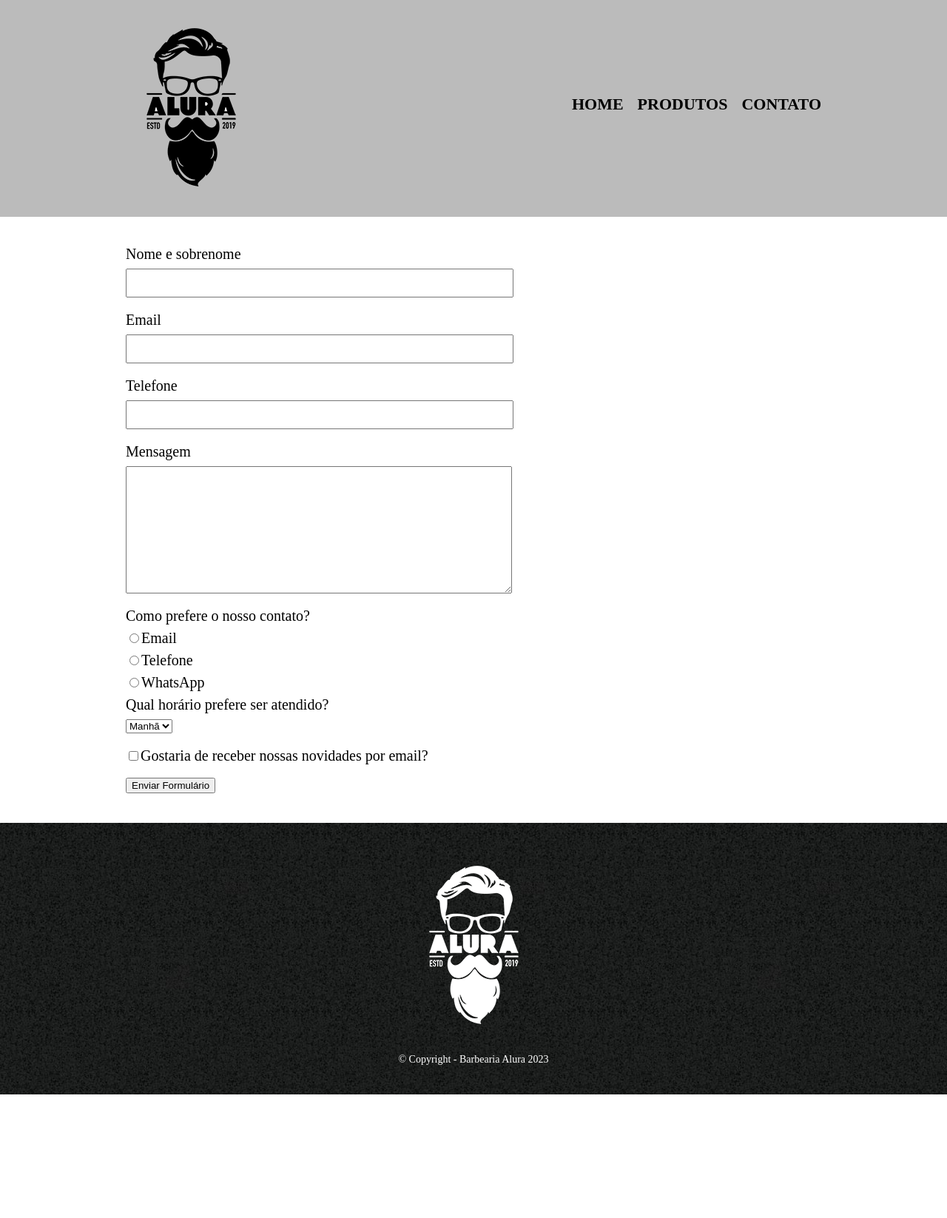
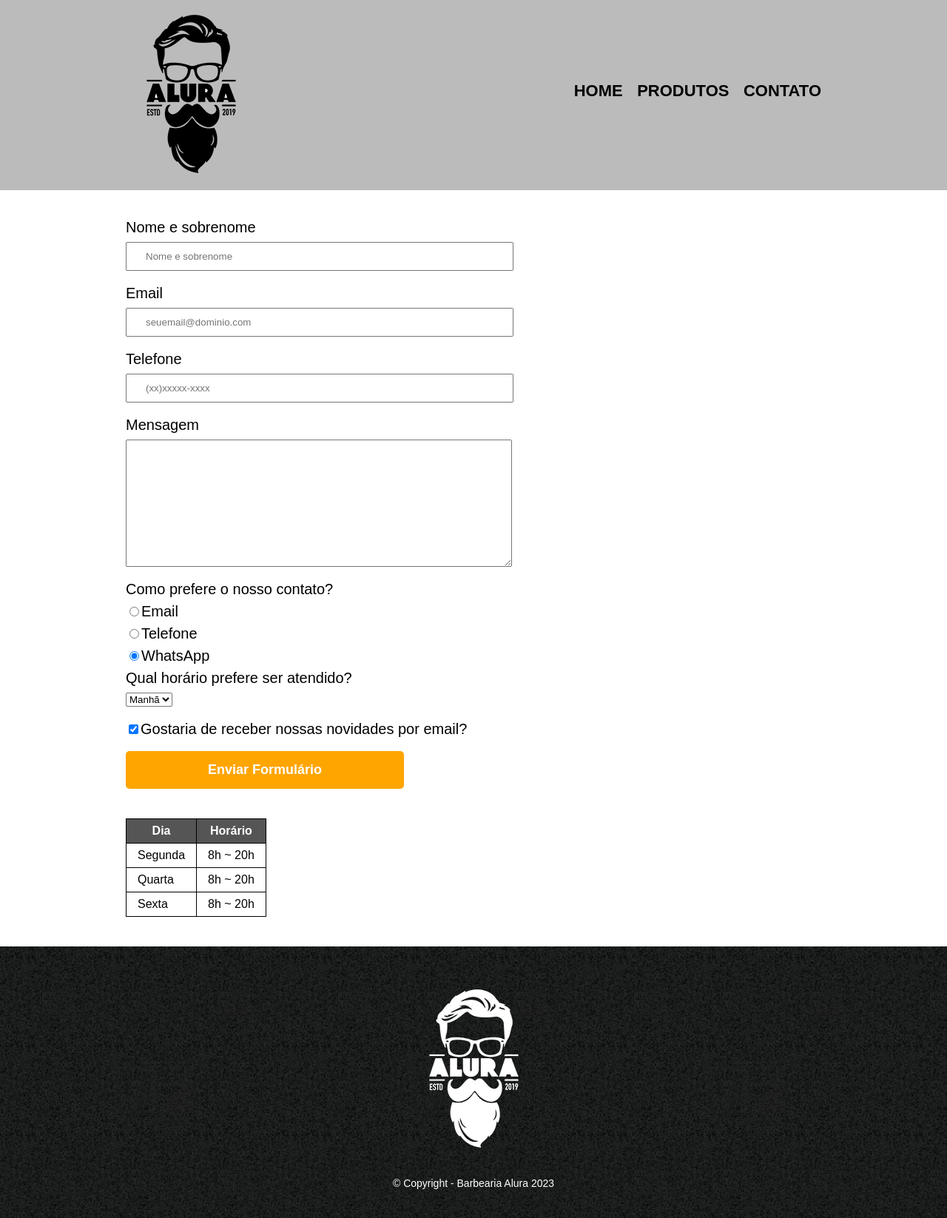
Before and after one commit to Ricardo-SS/Barbearia-Alura-HTML5-CSS3, a plain HTML site: page 01-HTML-CSS/contato.html in a window 1280 px wide. Shown: the whole page at 74% size. Before the commit the page ends 1479 px from the top, so only its background shows below. Drawn offline with Linux system fonts and the light colour scheme.

```diff
--- a/01-HTML-CSS/contato.html
+++ b/01-HTML-CSS/contato.html
@@ -11,7 +11,7 @@
         <!-- cabeçalho -->
 		<header>
 			<div class="caixa">
-				<h1><img src="/img/logo.png"></h1>
+				<h1><img src="/img/logo.png" alt="logo da barbearia alura"></h1>
 				<nav>
 					<ul>
 						<li><a href="index.html">Home</a></li>
@@ -25,47 +25,65 @@
         <main>
             <form>
                 <label for="nomesobrenome">Nome e sobrenome</label>
-                <input type="text" id="nomesobrenome" class="input-padrao">
+                <input type="text" id="nomesobrenome" class="input-padrao" required placeholder="Nome e sobrenome">
 
                 <label for="email">Email</label>
-                <input type="text" id="email" class="input-padrao">
+                <input type="email" id="email" class="input-padrao" required placeholder="seuemail@dominio.com">
 
                 <label for="telefone">Telefone</label>
-                <input type="text" id="telefone" class="input-padrao">
+                <input type="tel" id="telefone" class="input-padrao" required placeholder="(xx)xxxxx-xxxx">
 
                 <label for="mensagem">Mensagem</label>
-                <textarea cols="70" rows="10" id="mensagem" class="input-padrao"></textarea>
+                <textarea cols="70" rows="10" id="mensagem" class="input-padrao" required></textarea>
 
-                <div>
-                    <p>Como prefere o nosso contato?</p>
+                <fieldset>
+                    <legend>Como prefere o nosso contato?</legend>
                     <label for="radio-email"><input type="radio" name="contato" value="email" id="radio-email">Email</label>
+                    <label for="radio-telefone"><input type="radio" name="contato" value="telefone" id="radio-telefone">Telefone</label>
+                    <label for="radio-whatsapp"><input type="radio" name="contato" value="whatsapp" id="radio-whatsapp" checked>WhatsApp</label>
+                </fieldset>
 
-
-                    <label for="radio-telefone"><input type="radio" name="contato" value="telefone" id="radio-telefone">Telefone</label>
-
-
-                    <label for="radio-whatsapp"><input type="radio" name="contato" value="whatsapp" id="radio-whatsapp">WhatsApp</label>
-
-                </div>
-
-                <div>
-                    <p>Qual horário prefere ser atendido?</p>
+                <fieldset>
+                    <legend>Qual horário prefere ser atendido?</legend>
                     <select>
                         <option>Manhã</option>
                         <option>Tarde</option>
                         <option>Noite</option>
                     </select>
-                </div>
+                </fieldset>
 
-                <label class="checkbox"><input type="checkbox">Gostaria de receber nossas novidades por email?</label>
+                <label class="checkbox"><input type="checkbox" checked>Gostaria de receber nossas novidades por email?</label>
 
                 <!-- envia o formulário -->
-                <input type="submit" value="Enviar Formulário">
+                <input type="submit" value="Enviar Formulário" class="enviar">
             </form>
+
+           <table>                  <!-- cria uma tabela -->
+                <thead>
+                    <tr>                <!-- cria linhas na tabela -->
+                        <th>Dia</th>    <!-- cria colunas na tabela -->
+                        <th>Horário</th>
+                    </tr>
+                </thead>
+                <tbody>
+                    <tr>
+                        <td>Segunda</td>
+                        <td>8h ~ 20h</td>
+                    </tr>
+                    <tr>
+                        <td>Quarta</td>
+                        <td>8h ~ 20h</td>
+                    </tr>
+                    <tr>
+                        <td>Sexta</td>
+                        <td>8h ~ 20h</td>
+                    </tr>
+                </tbody>
+            </table>
         </main>
         <!-- rodapé -->
         <footer>
-			<img src="/img/logo-branco.png">
+			<img src="/img/logo-branco.png" alt="logo da barbearia alura">
 			<p class="Copyright">&copy; Copyright - Barbearia Alura 2023</p>
 		</footer>
 	</body>
--- a/01-HTML-CSS/css/style-home.css
+++ b/01-HTML-CSS/css/style-home.css
@@ -1,3 +1,46 @@
+/* inicio do cabeçalho */
+header{
+    background: #BBBBBB;
+    padding: 2px 0;   /* modifiquei de 20px para 2ox pois achei o visual mais agradável*/
+}
+
+/* .logo {
+	width: 60px;
+} */
+
+.caixa {
+    position: relative;
+    width: 940px;
+    margin: 0  auto;
+}
+
+nav {
+    position: absolute;
+    top: 110px;
+    right: 0;
+}
+
+nav li {
+    display: inline;
+    margin: 0 0 0 15px;
+
+}
+
+nav a {
+    text-transform: uppercase;  /*Deixa tudo em maiúsculo*/
+    color: #000000;
+    font-weight: bold; /*Coloca o texto em negrito*/
+    font-size: 22px;
+    text-decoration: none; /*Retira a decoração e sublinhado*/
+}
+
+/*comportamento do mouse*/
+nav a:hover {
+    color: #C78C19;
+    text-decoration: underline;
+}
+/*-------- Fim ---------*/
+
 #banner {
 	width:100%;
 }
@@ -25,6 +68,7 @@
 
 em strong {
 	color: #FF0000;
+
 }
 
 .itens {
@@ -36,7 +80,7 @@
 	padding: 20px;
 }
 
-ul {
+.beneficios-lista {
 	display: inline-block;
 	vertical-align: top;
 	width: 20%;
@@ -46,3 +90,16 @@
 .imagembeneficios {
 	width: 50%;
 }
+
+/* imagem e config do rodapé */
+footer {
+    text-align: center;
+    background: url(/img/bg.jpg);
+    padding: 40px 0;
+}
+
+.Copyright {
+    color: #FFFFFF;
+    font-size: 14px;
+    margin: 20px 0 0 0;
+}
--- a/01-HTML-CSS/css/style.css
+++ b/01-HTML-CSS/css/style.css
@@ -1,6 +1,11 @@
+body {
+    font-family: 'Montserrat', sans-serif;
+}
+
+/* inicio do cabeçalho */
 header{
     background: #BBBBBB;
-    padding: 20px 0;
+    padding: 2px 0;            /* modifiquei de 20px para 2ox pois achei o visual mais agradável*/
 }
 
 .caixa {
@@ -17,16 +22,16 @@
 
 nav li {
     display: inline;
-    margin: 0 0 0 15px; /* sequencia de margens: topo, direita, baixo, esquerda*/
+    margin: 0 0 0 15px;         /* sequencia de margens: topo, direita, baixo, esquerda*/
 
 }
 
 nav a {
     text-transform: uppercase;  /*Deixa tudo em maiúsculo*/
     color: #000000;
-    font-weight: bold; /*Coloca o texto em negrito*/
+    font-weight: bold;          /*Coloca o texto em negrito*/
     font-size: 22px;
-    text-decoration: none; /*Retira a decoração e sublinhado*/
+    text-decoration: none;      /*Retira a decoração e sublinhado*/
 }
 
 /*comportamento do mouse*/
@@ -48,7 +53,7 @@
     width: 30%;
     vertical-align: top;
     /*background: #CCCCCC; */
-    margin: 0 1.5%; /*se usar dois numero, o primeiro representa cima/baixo e o segundo, esquerda/direita*/
+    margin: 0 1.5%;         /*se usar dois numero, o primeiro representa cima/baixo e o segundo, esquerda/direita*/
     padding: 30px 20px;
     box-sizing: border-box; /*Faz com que o padding nao aumente o tamanho do conteúdo*/
     border: 2px solid #000000;
@@ -104,7 +109,7 @@
     margin: 40px 0;
 }
 
-form label, form p {
+form label, form legend {
     display: block;
     font-size: 20px;
     margin: 0 0 10px;
@@ -120,3 +125,110 @@
 .checkbox {
     margin: 20px 0;
 }
+
+/* Botão enviar */
+.enviar {
+    width: 40%;                     /*tamanho*/
+    padding: 15px 0;                /*largura/altura, larguras/laterais*/
+    background: orange;
+    color: white;                 /*cor da fonte do texto*/
+    font-weight: bold;              /*negrito*/
+    font-size: 18px;
+    border: none;                   /*remove as bordas*/
+    border-radius: 5px;             /*arredonda os cantos*/
+    transition: 1s all;
+    cursor: pointer;                /*muda o mouse para a mãozinha*/
+}
+
+.enviar:hover {
+    background: darkorange;       /*cor ao passar o mouse*/
+    transform: scale(1.1);
+}
+
+/* Estilizando a tabela */
+table {
+    margin: 20px 0 40px;
+}
+
+thead {
+    background: #555555;
+    color: #FFFFFF;
+    font-weight: bold;
+}
+
+td, th {
+    border: 1px solid #000000;
+    padding: 8px 15px;
+}
+
+/* css da pagina inicial */
+.banner {
+    width: 100%;
+    margin: 0 0 2em;
+}
+
+.titulo-principal {
+    text-align: center;
+    font-size: 2em;
+    margin: 0 0 1em;
+    clear: left;            /* usado para limpar o float da imagem utensílios*/
+}
+
+.principal p {
+    margin: 0 0 1em;
+}
+
+.principal strong {
+    font-weight: bold;
+}
+.principal em {
+    font-style: italic;
+}
+
+.utensilios {
+    width: 120px;
+    float: left;
+    margin: 0 20px 20px 0;
+}
+
+/* css do mapa*/
+.mapa {
+    padding: 3em 0;
+}
+
+.mapa p{
+    margin: 0 0 2em;
+    text-align: center;
+}
+
+.beneficios {
+    padding: 3em;
+}
+
+.conteudo-beneficios {
+    width: 640px;
+    margin: 0 auto;
+}
+
+.lista-beneficios {
+    width: 40%;
+    display: inline-block;
+    vertical-align: top;
+}
+
+.itens {
+    line-height: 1.5;
+}
+
+.itens:first-child {
+    font-weight: bold;
+}
+
+.imagem-beneficios {
+    width: 60%;
+}
+
+.video {
+    width: 560px;
+    margin: 2em auto;
+}
```
Also changed, not shown: 01-HTML-CSS/index.html (+49 -11 lines), 01-HTML-CSS/img/banner1.jpg (added), 01-HTML-CSS/img/banner2.jpg (added), 01-HTML-CSS/img/banner3.jpg (added), 01-HTML-CSS/img/utensilios.jpg (added).
